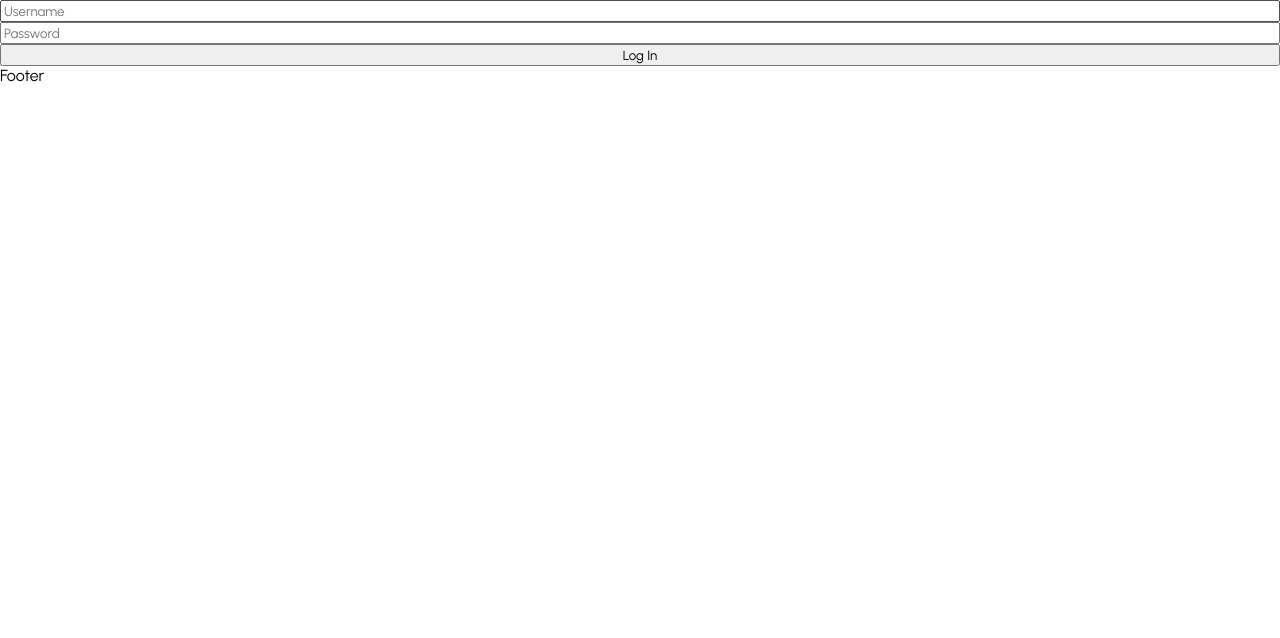
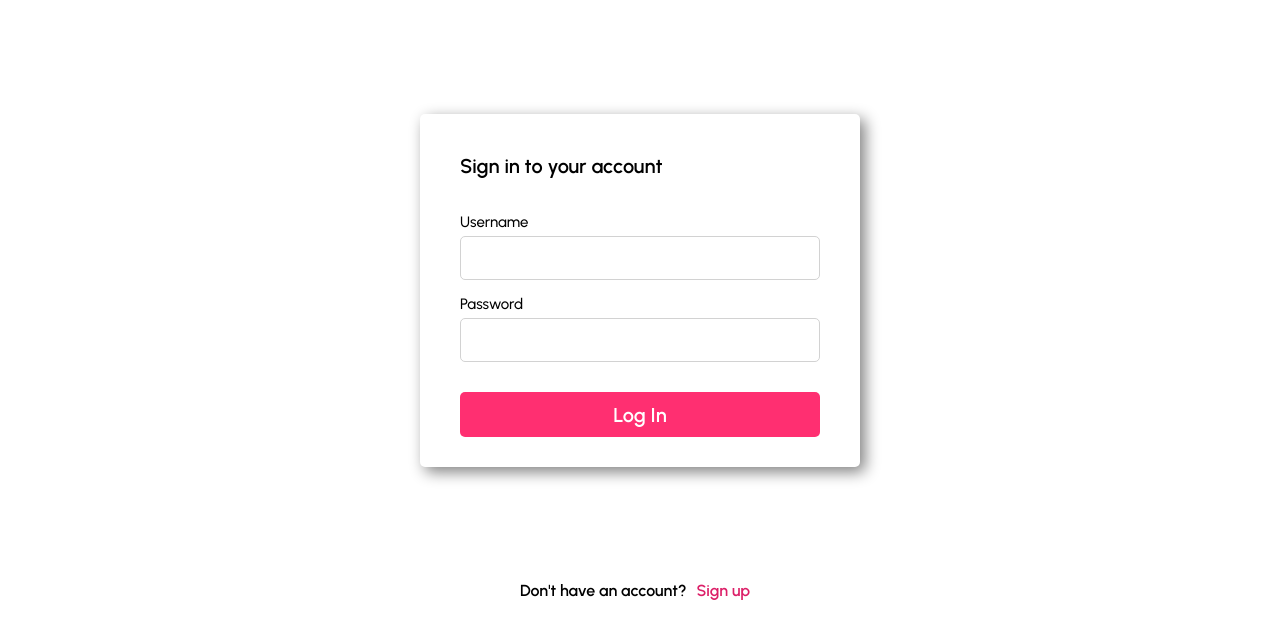
Before and after one commit to MenoIy/blog_api, a React (Create React App) app in the folder client/: page /login in a window 1280 px wide. Shown: the top 638 px of the page. Built offline with nearby package versions, Linux system fonts and the light colour scheme.

Commit message:
style login page

```diff
--- a/client/src/pages/Login.tsx
+++ b/client/src/pages/Login.tsx
@@ -1,23 +1,82 @@
-import React from "react";
 import styled from "styled-components";
-import Footer from "../components/Footer";
 import { useFormik } from "formik";
 import { loginSchema } from "../validators";
 
-const Container = styled.div``;
+const Container = styled.div`
+  height: 600px;
+  display: flex;
+  flex-direction: column;
+`;
 
-const LoginContainer = styled.div``;
+const Signup = styled.div`
+  text-align: center;
+  h4 {
+    display: inline;
+    margin-right: 10px;
+  }
+  h4:nth-child(2) {
+    color: #dc2068;
+    cursor: pointer;
+  }
+`;
+
+const Text = styled.div`
+  margin: 40px 40px -10px 40px;
+  font-size: 10px;
+`;
+
+const LoginContainer = styled.div`
+  width: 440px;
+  margin: auto;
+  border-radius: 5px;
+  box-shadow: gray;
+  box-shadow: 5px 5px 15px gray;
+`;
 
 const LoginForm = styled.form`
-    display: flex;
-    flex-direction: column;
+  display: flex;
+  flex-direction: column;
+  margin: 30px 40px;
+
+  label {
+    margin-bottom: 5px;
+    font-size: 15px;
+    margin-top: 15px;
+    font-weight: 500;
+  }
 `;
 
-const LoginInput = styled.input``;
+const LoginInput = styled.input`
+  font-size: 16px;
+  font-weight: 400;
+  padding: 8px 16px;
+  min-height: 26px;
+  border-radius: 5px;
+  border: solid 1px;
+  outline: unset;
+  border-color: #d2d2d2;
+  &:focus {
+    border-color: #dc2068;
+  }
+`;
 
-const LoginError = styled.div``;
+const LoginError = styled.div`
+  color: red;
+  margin-top: 3px;
+  font-size: 13px;
+`;
 
-const LoginButton = styled.button``;
+const LoginButton = styled.button`
+  font-size: 20px;
+  margin-top: 30px;
+  min-height: 45px;
+  border-radius: 5px;
+  border: unset;
+  font-weight: 600;
+  color: white;
+  background-color: #ff2f71;
+  cursor: pointer;
+`;
 
 const Login = () => {
   const login = useFormik({
@@ -34,10 +93,13 @@ const Login = () => {
   return (
     <Container>
       <LoginContainer>
+        <Text>
+          <h1>Sign in to your account</h1>
+        </Text>
         <LoginForm onSubmit={login.handleSubmit}>
+          <label>Username</label>
           <LoginInput
             name="username"
-            placeholder="Username"
             type="text"
             onChange={login.handleChange}
             value={login.values.username}
@@ -45,9 +107,9 @@ const Login = () => {
           {errors.username && touched.username && (
             <LoginError>{errors.username}</LoginError>
           )}
+          <label>Password</label>
           <LoginInput
             name="password"
-            placeholder="Password"
             type="password"
             onChange={login.handleChange}
             value={login.values.password}
@@ -58,7 +120,10 @@ const Login = () => {
           <LoginButton disabled={login.isSubmitting}>Log In</LoginButton>
         </LoginForm>
       </LoginContainer>
-      <Footer />
+      <Signup>
+        <h4>Don't have an account?</h4>
+        <h4>Sign up</h4>
+      </Signup>
     </Container>
   );
 };
--- a/client/src/validators/index.ts
+++ b/client/src/validators/index.ts
@@ -5,12 +5,26 @@ export const registerSchema = yup.object({
   firstName: yup.string().min(2).max(24).required(),
   lastName: yup.string().min(2).max(24).required(),
   email: yup.string().email().required(),
-  password: yup.string().min(8).max(24).required().matches(/^(?=.*[A-Za-z])(?=.*\d)[A-Za-z\d]{8,24}$/,
-            "Must Contain 8 Characters, One Number")
+  password: yup
+    .string()
+    .min(8)
+    .max(24)
+    .required()
+    .matches(
+      /^(?=.*[A-Za-z])(?=.*\d)[A-Za-z\d]{8,24}$/,
+      "Must Contain 8 Characters, One Number"
+    ),
 });
 
 export const loginSchema = yup.object({
   username: yup.string().min(6).max(24).required(),
-  password: yup.string().min(8).max(24).required().matches(/^(?=.*[A-Za-z])(?=.*\d)[A-Za-z\d]{8,24}$/,
-            "Must Contain 8 Characters, One Number")
+  password: yup
+    .string()
+    .min(8)
+    .max(24)
+    .required()
+    .matches(
+      /^(?=.*[A-Za-z])(?=.*\d)[A-Za-z\d]{8,24}$/,
+      "Must contain 8 characters, one number"
+    ),
 });
```
